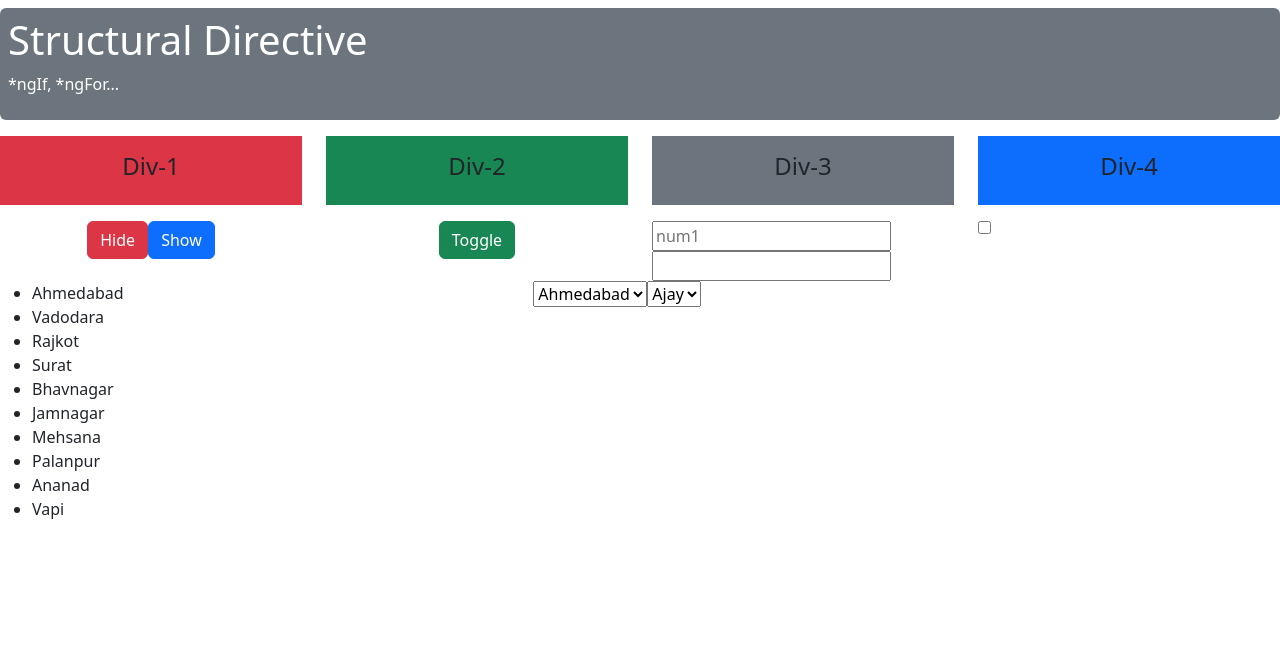
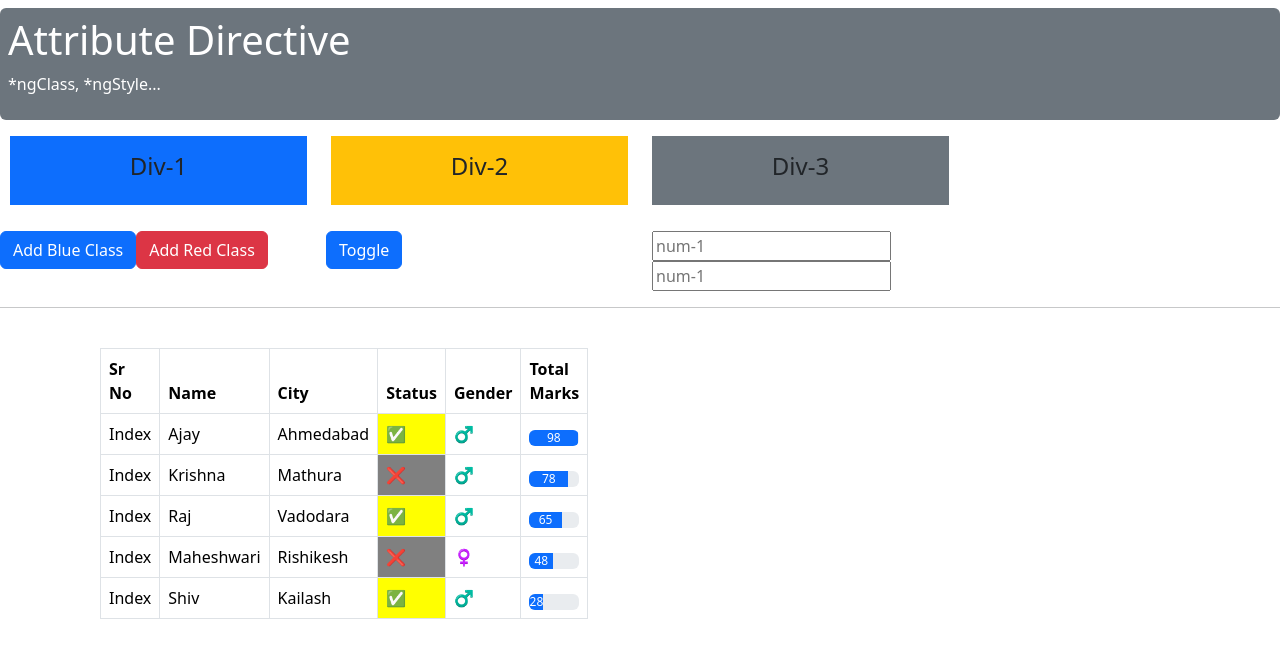
Before and after one commit to themusicaldeveloper/Angular18, an Angular app: page / in a window 1280 px wide. Shown: the top 658 px of the page. Built offline with nearby package versions, Linux system fonts and the light colour scheme.

Commit message:
Attribute Directive

```diff
--- a/src/app/app.component.html
+++ b/src/app/app.component.html
@@ -2,7 +2,14 @@
 <!-- <div style="padding-left: 2%;">
 <app-data-binding></app-data-binding>
 </div> -->
+
+<!--
 <app-structural-dir></app-structural-dir>
+-->
+
+
+<app-attribute-dir></app-attribute-dir>
+
 <!--
 <app-employee-list></app-employee-list>
 <hr/>
--- a/src/app/app.component.ts
+++ b/src/app/app.component.ts
@@ -1,10 +1,11 @@
 import { Component } from '@angular/core';
 import { DataBindingComponent } from './components/data-binding/data-binding.component';
 import { StructuralDirComponent } from "./components/directive/structural-dir/structural-dir.component";
+import { AttributeDirComponent } from "./components/directive/attribute-dir/attribute-dir.component";
 
 @Component({
   selector: 'app-root',
-  imports: [DataBindingComponent, StructuralDirComponent],
+  imports: [DataBindingComponent, StructuralDirComponent, AttributeDirComponent],
   templateUrl: './app.component.html',
   styleUrl: './app.component.css'
 })
--- /dev/null
+++ b/src/app/components/directive/attribute-dir/attribute-dir.component.html
@@ -0,0 +1,72 @@
+<div class="mt-2 p-2 bg-secondary text-white rounded">
+    <h1>Attribute Directive</h1>
+    <p>*ngClass, *ngStyle...</p>
+</div>
+<div style="padding: 10px;" class="row pt-3">
+    <div class="col-3">
+        <div class="p-3 text-center" [ngClass]="divBgColor">
+            <h4>Div-1</h4>
+        </div>
+    </div>
+    <div class="col-3">
+        <div class="p-3 text-center" [ngClass]="isDiv2Active ? 'bg-success' : 'bg-warning'">
+            <h4>Div-2</h4>
+        </div>
+    </div>
+    <div class="col-3">
+         <div class="p-3 text-center" [ngClass]="num1==num2 ? 'bg-secondary' : 'bg-danger'">
+            <h4>Div-3</h4>
+        </div>
+    </div>
+</div>
+<div class="row pt-3">
+    <div class="col-3">
+        <button class="btn btn-primary" (click)="addBlueClass()">Add Blue Class</button>
+        <button class="btn btn-danger" (click)="addRedClass()">Add Red Class</button>
+    </div>
+    <div class="col-3">
+        <button class="btn btn-primary" (click)="toggleDiv2Active()">Toggle</button>
+    </div>
+    <div class="col-3">
+        <input type="text" placeholder="num-1" [(ngModel)]="num1" class="width-50">
+        <input type="text" placeholder="num-1" [(ngModel)]="num2" class="width-50">
+    </div>
+</div>
+
+<hr/>
+
+<div style="padding-left: 100px;" class="row pt-4">
+    <div class="col-5">
+        <table class="table table-bordered">
+            <thead>
+                <tr>
+                    <th>Sr No</th>
+                    <th>Name</th>
+                    <th>City</th>
+                    <th>Status</th>
+                    <th>Gender</th>
+                    <th>Total Marks</th>
+                </tr>
+                <tr *ngFor="let student of studentList">
+                    <td>Index</td>
+                    <td>{{student.Name}}</td>
+                    <td>{{student.City}}</td>
+                    <!-- <td>{{student.Active}}</td> -->
+                    <td [ngStyle]="{'background-color': student.Active ? 'yellow' : 'grey'}">
+                        <span>{{ student.Active ? '✅' : '❌' }}</span>
+                    </td>
+                    <td>
+                        <!-- {{ student.Gender === 'male' ? '👨' : student.Gender === 'female' ? '👩' : '❓' }} -->
+                        {{ student.Gender === 'male' ? '♂️' : student.Gender === 'female' ? '♀️' : '⚧' }}
+                    </td>
+                    <td>
+                        <!-- {{student.TotalMarks}} -->
+                        <div class="progress" role="progressbar" aria-label="Basic example" aria-valuenow="25" aria-valuemin="0" aria-valuemax="100">
+                            <div class="progress-bar" [ngStyle]="{'width':student.TotalMarks+'%'}">{{student.TotalMarks}}</div>
+                        </div>
+                    </td>
+                </tr>
+            </thead>
+        </table>
+    </div>
+</div>
--- /dev/null
+++ b/src/app/components/directive/attribute-dir/attribute-dir.component.ts
@@ -0,0 +1,38 @@
+import { Component } from '@angular/core';
+import { CommonModule } from '@angular/common';
+import { FormsModule } from '@angular/forms';
+@Component({
+  selector: 'app-attribute-dir',
+  imports: [CommonModule,FormsModule],
+  templateUrl: './attribute-dir.component.html',
+  styleUrl: './attribute-dir.component.css'
+})
+export class AttributeDirComponent {
+  divBgColor:string = 'bg-primary';
+  isDiv2Active:boolean = false;
+
+  num1:string = '';
+  num2:string = '';
+
+
+
+studentList: any[] = [
+{ Id:1, TotalMarks:98, Gender:"male", Name:'Ajay', City:'Ahmedabad', Active:true},
+{ Id:2, TotalMarks:78, Gender:"male", Name:'Krishna', City:'Mathura', Active:false},
+{ Id:3, TotalMarks:65, Gender:"male", Name:'Raj', City:'Vadodara', Active:true},
+{ Id:4, TotalMarks:48, Gender:"female", Name:'Maheshwari', City:'Rishikesh', Active:false},
+{ Id:5, TotalMarks:28, Gender:"male", Name:'Shiv', City:'Kailash', Active:true},
+]
+
+
+
+  addRedClass(){
+    this.divBgColor="bg-danger";
+  }
+  addBlueClass(){
+    this.divBgColor="bg-primary";
+  }
+  toggleDiv2Active(){
+    this.isDiv2Active=!this.isDiv2Active;
+  }
+}
```
Also changed, not shown: src/app/components/directive/attribute-dir/attribute-dir.component.css (added), 1 other file (tests, documents, lock files or other folders).
